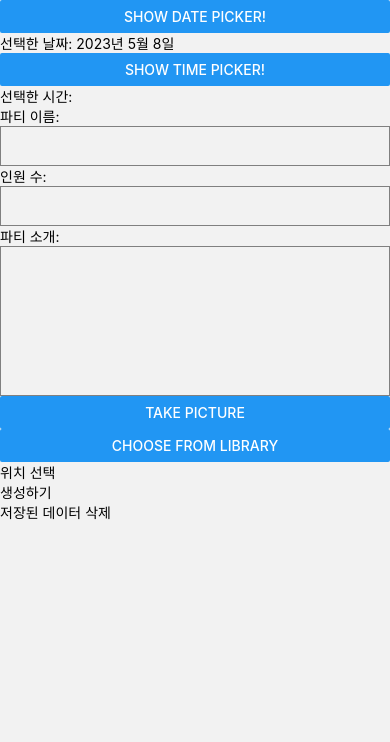
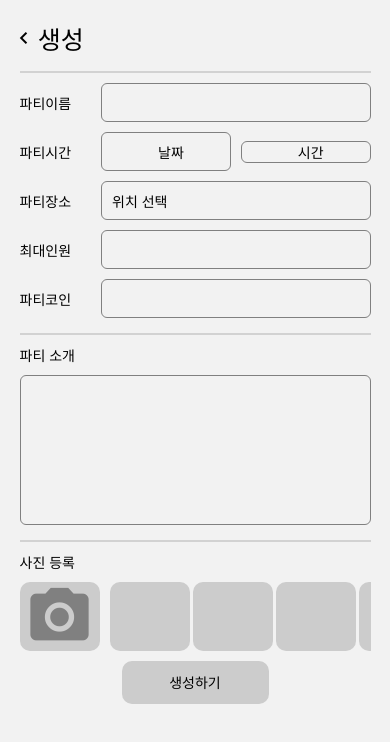
Before and after one commit to dudcks5477/Capstone_partypeople, a React Native app in the folder frontend/: screen /AddScreen in a window 390 px wide. Shown: the top 742 px of the page. Built offline with nearby package versions, Linux system fonts and the light colour scheme; what react-native-geocoding would draw is missing.

Commit message:
AddScreen Design

```diff
--- a/frontend/src/screens/AddScreen.js
+++ b/frontend/src/screens/AddScreen.js
@@ -1,10 +1,11 @@
 import React, {useState} from 'react';
-import {View, Button, Platform, Text, TextInput,TouchableOpacity, Alert} from 'react-native';
-import DateTimePicker from '@react-native-community/datetimepicker';
+import {View, Button, Platform, Text, TextInput,TouchableOpacity, Alert, ScrollView, Image} from 'react-native';
+import HomeScreen from './HomeScreen';
 import CameraScreen from './CameraScreen';
 import AsyncStorage from '@react-native-async-storage/async-storage';
-import { v4 as uuidv4 } from 'react-native-uuid';
 
+import MaterialIcons from 'react-native-vector-icons/MaterialIcons';
+import Line from '../container/Line';
 
 const AddScreen = ({navigation,route}) => {
   const { address,longitude,latitude } = route.params || {};
@@ -16,7 +17,13 @@ const AddScreen = ({navigation,route}) => {
   const [partyName, setPartyName] = useState('');
   const [numOfPeople, setNumOfPeople] = useState('');
   const [description, setDescription] = useState('');
+  const [coin, setCoin] = useState('');
   const [mode, setMode] = useState('date');
+  const [dateSelected, setDateSelected] = useState(false);
+
+  const handleGoBack = () => {
+    navigation.goBack(); // 이전으로 돌아가기
+  }
 
   const handleCreate = async() => {
 
@@ -46,6 +53,7 @@ const AddScreen = ({navigation,route}) => {
   const onChange = (event, selectedDate) => {
     const currentDate = selectedDate || date;
     const currentDate2 = selectedDate || date;
+    setDateSelected(true);
     setShow(Platform.OS === 'ios');
     setDate(currentDate);
     setDate2(currentDate2.toLocaleDateString('ko-KR', { year: 'numeric', month: 'long', day: 'numeric' }))
@@ -63,19 +71,257 @@ const AddScreen = ({navigation,route}) => {
   const showDatepicker = () => showMode('date');
   const showTimepicker = () => showMode('time');
 
+  const [isCameraVisible, setIsCameraVisible] = useState(false);
+  const [imageSource, setImageSource] = useState(null);
+
+  const openCamera = () => { setIsCameraVisible(true); }
+
   return (
     <View>
-      <View>
-        <Button onPress={showDatepicker} title="Show date picker!" />
-        <Text>선택한 날짜: {date.toLocaleDateString('ko-KR', { year: 'numeric', month: 'long', day: 'numeric' })}</Text>
 
+      <TouchableOpacity onPress={handleGoBack} style={{
+        flexDirection:"row",
+        alignItems:'center',
+        marginTop: 20,
+        width: '90%',
+        marginHorizontal: '3%'
+        }}>
+        <MaterialIcons name="chevron-left" size={24} color="black" style={{ marginRight: 2}}/>
+        <Text style={{fontSize: 25}}>생성</Text>
+      </TouchableOpacity>
+
+      <Line style={{marginTop: 15, marginBottom: 10}}/>
+
+      <View style = {{
+        width: '90%',
+        marginHorizontal: '5%'
+      }}>
+        <View style={{flexDirection:'row', alignItems: 'center'}}>
+          <Text style={{marginRight: 30}}>파티이름</Text>
+          <TextInput
+            style={{
+              flex: 1,
+              height: 39,
+              borderColor: 'gray',
+              borderWidth: 1,
+              borderRadius: 6
+            }}
+            onChangeText={text => setPartyName(text)}
+            value={partyName}
+          />
+        </View>
+
+        <View style={{flexDirection: 'row', alignItems: 'center', marginTop: 10}}>
+          <Text style={{marginRight: 30}}>파티시간</Text>
+          <View style={{flex: 1, marginRight: 10}}>
+            <TouchableOpacity onPress={showDatepicker} style={{
+              height: 39,
+              borderColor: 'gray',
+              borderWidth: 1,
+              borderRadius: 6,
+              justifyContent: 'center',
+              alignItems: 'center',
+              paddingLeft: 10,
+            }}>
+              <Text>
+                {dateSelected
+                  ? date.toLocaleDateString('ko-KR', { year: 'numeric', month: 'long', day: 'numeric'})
+                  : "날짜"
+                }
+              </Text>
+            </TouchableOpacity>
+          </View>
+          <View style={{flex: 1}}>
+            <TouchableOpacity onPress={showTimepicker} style={{
+              flex: 1,
+              height: 39,
+              borderColor: 'gray',
+              borderWidth: 1,
+              borderRadius: 6,
+              justifyContent: 'center',
+              alignItems: 'center',
+              paddingLeft: 10,
+            }}>
+              <Text>
+                {date && mode === 'time'
+                  ? date.toLocaleTimeString('ko-KR', { hour: '2-digit',
+                  minute: '2-digit' })
+                  : "시간"
+                }
+              </Text>
+            </TouchableOpacity>
+          </View>
+        </View>
+
+        <View style={{flexDirection: 'row', alignItems: 'center', marginTop: 10}}>
+          <Text style={{marginRight: 30}}>파티장소</Text>
+          <TouchableOpacity
+            onPress={() => navigation.navigate('Map2')}
+            style={{
+                flex: 1,
+                height: 39,
+                borderColor: 'gray',
+                borderWidth: 1,
+                justifyContent: 'center',
+                borderRadius: 6,
+                paddingLeft: 10,
+              }}
+            >
+              <Text>{address || "위치 선택"}</Text>
+          </TouchableOpacity>
+        </View>
+
+        <View style={{flexDirection: 'row', alignItems: 'center', marginTop: 10}}>
+          <Text style={{marginRight: 30}}>최대인원</Text>
+          <TextInput
+            style={{
+                flex: 1,
+                height: 39,
+                borderColor: 'gray',
+                borderWidth: 1,
+                borderRadius: 6
+              }}
+            value={numOfPeople}
+            keyboardType={'numeric'}
+            onChangeText={text => {
+              if (parseInt(text) <= 100) {
+                setNumOfPeople(text)
+              }
+            }}
+          />
+        </View>
+
+        <View style={{flexDirection: 'row', alignItems: 'center', marginTop: 10}}>
+          <Text style={{marginRight: 30}}>파티코인</Text>
+          <TextInput
+            style={{
+                flex: 1,
+                height: 39,
+                borderColor: 'gray',
+                borderWidth: 1,
+                borderRadius: 6
+              }}
+            value={coin}
+            keyboardType={'numeric'}
+            onChangeText={text => { setCoin(text)}}
+          />
+        </View>
       </View>
-      <View>
-        <Button onPress={showTimepicker} title="Show time picker!" />
-        <Text>선택한 시간: {mode === 'time' && date.toLocaleTimeString()}</Text>
 
+      <Line style={{marginTop: 15, marginBottom: 10}}/>
+
+      <View style={{
+        width: '90%',
+        marginHorizontal: '5%'
+      }}>
+        <Text>파티 소개</Text>
+        <TextInput
+          style={{
+            height: 150,
+            borderColor: 'gray',
+            borderWidth: 1,
+            marginTop: 10,
+            borderRadius: 6
+          }}
+          onChangeText={text => setDescription(text)}
+          value={description}
+        />
       </View>
-      {show && (
+
+      <Line style={{marginTop: 15, marginBottom: 10}}/>
+
+      <View style={{
+        width: '90%',
+        marginHorizontal: '5%',
+      }}>
+        <Text>사진 등록</Text>
+        <View style={{flexDirection: 'row', marginTop: 10,alignItems:"center"}}>
+          <View style={{
+            borderColor: 1,
+            borderRadius: 10,
+            alignItems: 'center',
+            justifyContent: 'center',
+            height: 69,
+            width: 80,
+            backgroundColor: "#ccc",
+            marginRight: 10
+          }}>
+            <MaterialIcons name="photo-camera" size={70} color="gray"/>
+          </View>
+          <ScrollView
+            horizontal={true}
+            showsHorizontalScrollIndicator={false}
+            contentContainerStyle={{ flexDirection: 'row' }}
+          >
+            <View style={{
+              borderColor: 1,
+              borderRadius: 10,
+              alignItems: 'center',
+              justifyContent: 'center',
+              height: 69,
+              width: 80,
+              backgroundColor: "#ccc",
+              marginRight: 3
+            }}>
+            </View>
+            <View style={{
+              borderColor: 1,
+              borderRadius: 10,
+              alignItems: 'center',
+              justifyContent: 'center',
+              height: 69,
+              width: 80,
+              backgroundColor: "#ccc",
+              marginRight: 3
+            }}>
+            </View>
+            <View style={{
+              borderColor: 1,
+              borderRadius: 10,
+              alignItems: 'center',
+              justifyContent: 'center',
+              height: 69,
+              width: 80,
+              backgroundColor: "#ccc",
+              marginRight: 3
+            }}>
+            </View>
+            <View style={{
+              borderColor: 1,
+              borderRadius: 10,
+              alignItems: 'center',
+              justifyContent: 'center',
+              height: 69,
+              width: 80,
+              backgroundColor: "#ccc",
+              marginRight: 3
+            }}>
+            </View>
+          </ScrollView>
+          {isCameraVisible && <CameraScreen setImageSource={setImageSource} />}
+          {imageSource && <Image source={imageSource} style={{width: 300, height:300}} />}
+        </View>
+      </View>
+
+      <TouchableOpacity
+        onPress={handleCreate}
+        style={{
+          marginTop: 10,
+          justifyContent: 'center',
+          alignItems:'center'}}>
+        <Text style={{
+          borderColor: 1,
+          borderRadius: 10,
+          backgroundColor: '#ccc',
+          width: 147,
+          height: 43,
+          lineHeight: 43,
+          textAlign: 'center',
+        }}>생성하기</Text>
+      </TouchableOpacity>
+
+
+      {/* {show && (
         <DateTimePicker
           testID="dateTimePicker"
           value={date}
@@ -84,39 +330,15 @@ const AddScreen = ({navigation,route}) => {
           display="default"
           onChange={onChange}
         />
-      )}
-      <View>
-        <Text>파티 이름:</Text>
-        <TextInput
-          style={{height: 40, borderColor: 'gray', borderWidth: 1}}
-          onChangeText={text => setPartyName(text)}
-          value={partyName}
-        />
-        <Text>인원 수:</Text>
-        <TextInput
-          style={{height: 40, borderColor: 'gray', borderWidth: 1}}
-          onChangeText={text => setNumOfPeople(text)}
-          value={numOfPeople}
-          keyboardType={'numeric'}
-        />
-        <Text>파티 소개:</Text>
-        <TextInput
-          style={{height: 150, borderColor: 'gray', borderWidth: 1}}
-          onChangeText={text => setDescription(text)}
-          value={description}
-        />
-      </View>
-      <CameraScreen />
-      <TouchableOpacity onPress={() => navigation.navigate('Map2')}>
-        <Text>위치 선택</Text>
-      </TouchableOpacity>
-      <Text>{address}</Text>
-      <TouchableOpacity onPress={handleCreate}>
-        <Text>생성하기</Text>
-      </TouchableOpacity>
+      )} */}
+
+
+
+      {/* <Text>{address}</Text>
+
       <TouchableOpacity onPress={handleClearAsyncStorage}>
-    <Text>저장된 데이터 삭제</Text>
-  </TouchableOpacity>
+        <Text>저장된 데이터 삭제</Text>
+      </TouchableOpacity> */}
       {/* <HomeScreen
         address={address}
         partyName={partyName}
```
